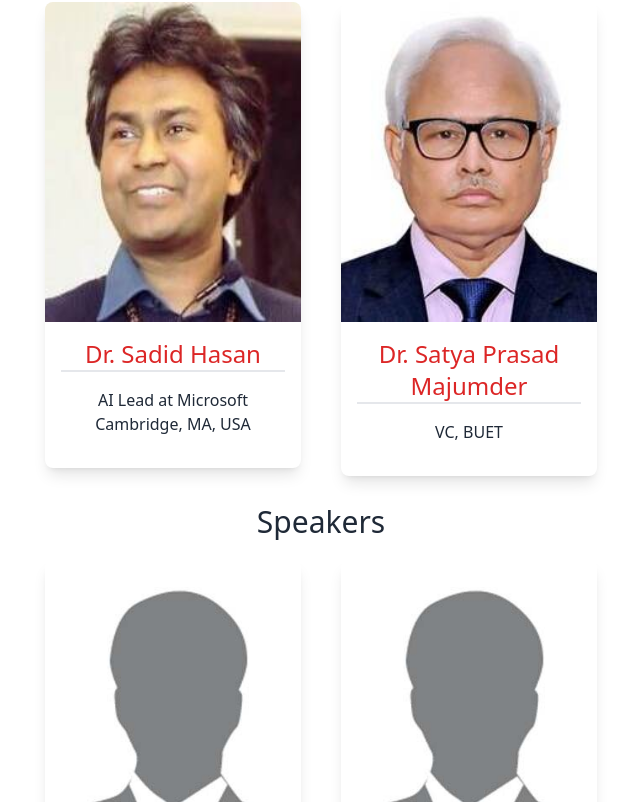
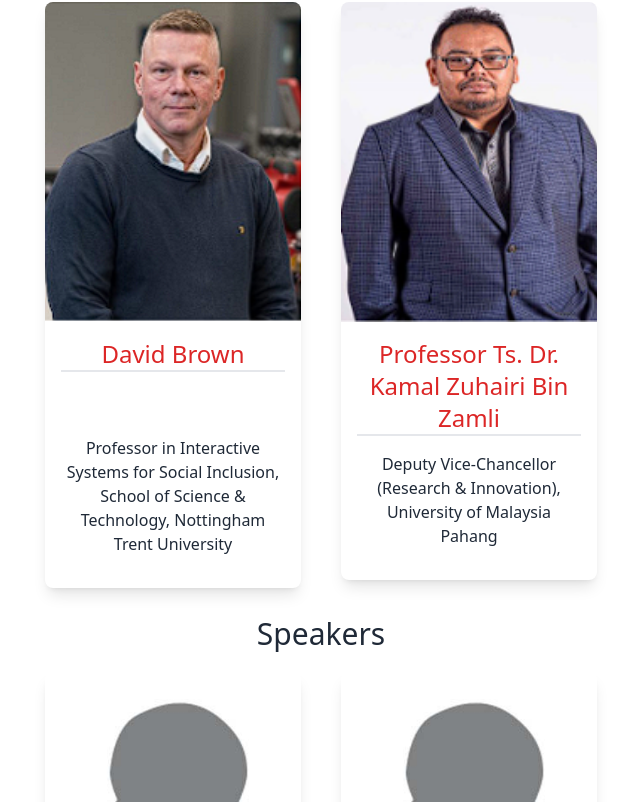
Before and after one commit to Moheb619/icict4sd, a Next.js app: page / in a window 1280 px wide. Shown: the part 1981-2783 px from the top of the page, without its empty margins (319-959 px from the left). Built offline with nearby package versions, Linux system fonts and the light colour scheme; no server answers.

Commit message:
keynote updated

```diff
--- a/src/app/components/PageComponents/EventSpeakers/EventSpeakers.tsx
+++ b/src/app/components/PageComponents/EventSpeakers/EventSpeakers.tsx
@@ -1,10 +1,10 @@
 import ImageCard from "../../common/ImageCard/ImageCard";
-import DrSadidHasan from "public/img/keynote/Dr. Sadid Hasan.jpg";
-import DrSatyaPrasadMajumder from "public/img/keynote/Dr. Satya Prasad Majumder.jpg";
+import DavidBrown from "public/img/keynote/David Brown.png";
+import KamalZuhairiBinZamli from "public/img/keynote/Kamal Zuhairi Bin Zamli.png";
 import dummyImages from "public/img/dummyImages/dummy-profile-pic-male.jpg";
 const keynoteSpeakers = [
-  { name: "Dr. Sadid Hasan", bio: "AI Lead at Microsoft Cambridge, MA, USA", url: DrSadidHasan },
-  { name: "Dr. Satya Prasad Majumder", bio: "VC, BUET", url: DrSatyaPrasadMajumder },
+  { name: "David Brown", bio: "Professor in Interactive Systems for Social Inclusion, School of Science & Technology, Nottingham Trent University", url: DavidBrown },
+  { name: "Professor Ts. Dr. Kamal Zuhairi Bin Zamli", bio: "Deputy Vice-Chancellor (Research & Innovation), University of Malaysia Pahang", url: KamalZuhairiBinZamli },
 ];
 
 const EventSpeakers = () => {
--- a/src/app/components/common/ImageCard/ImageCard.tsx
+++ b/src/app/components/common/ImageCard/ImageCard.tsx
@@ -11,7 +11,15 @@ const ImageCard: React.FC<ImageCardProps> = ({ name, bio, url }) => {
     <div className="w-64 md:w-64 justify-center items-center bg-white shadow-lg rounded-lg flex flex-col">
       <Image src={url} alt="img" title="img" className="w-full h-[20rem] object-cover rounded-t-lg" id="whoobe-ixxe5" />
       <div className="w-full p-4 justify-start flex flex-col">
-        <h4 className={`text-2xl text-center text-red-600 ${name && bio ? "border-b-2" : ""}`}>{name}</h4>
+        {name === "David Brown" ? (
+          <>
+            <h4 className={`text-2xl text-center text-red-600 ${name && bio ? "border-b-2" : ""}`}>{name}</h4>
+            <br />
+            <br />
+          </>
+        ) : (
+          <h4 className={`text-2xl text-center text-red-600 ${name && bio ? "border-b-2" : ""}`}>{name}</h4>
+        )}
         <p className="my-4 text-center">{bio ? bio : name ? "" : "N/A"}</p>
       </div>
     </div>
```
Also changed, not shown: public/img/keynote/David Brown.PNG (added), public/img/keynote/Kamal Zuhairi Bin Zamli.PNG (added).
